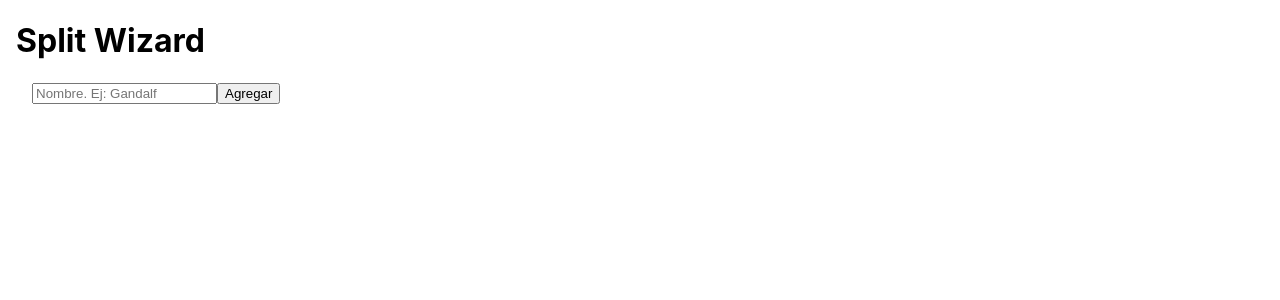
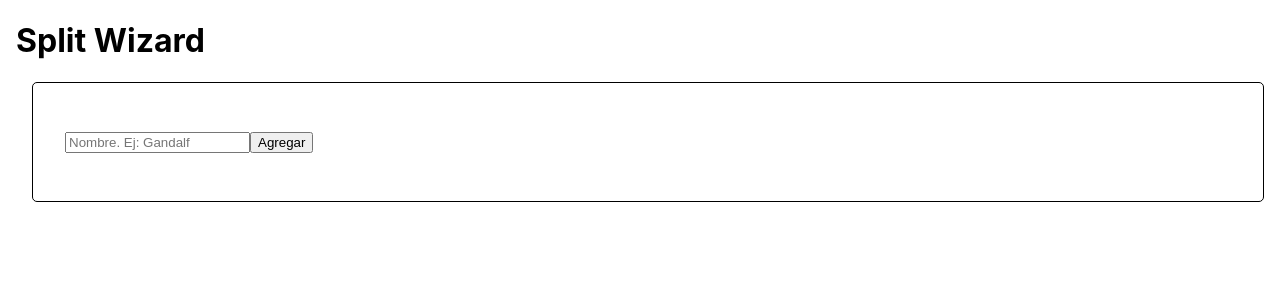
Before and after one commit to mmanna3/split-wizard, a React (Create React App) app: page / in a window 1280 px wide. Shown: the top 300 px of the page. Built offline with nearby package versions, Linux system fonts and the light colour scheme.

Commit message:
Configura eslint

```diff
--- a/src/App.tsx
+++ b/src/App.tsx
@@ -1,12 +1,12 @@
-import ListaIntegrantes from './ListaIntegrantes'
+import ListaIntegrantes from './ListaIntegrantes';
 import './App.css';
-
-
 
 function App() {
   const estilos = {
-    contenedor: { marginLeft: "1em" }
-  }
+    contenedor: {
+      marginLeft: '1em',
+    },
+  };
 
   return (
     <div style={estilos.contenedor}>
--- a/src/ListaIntegrantes.tsx
+++ b/src/ListaIntegrantes.tsx
@@ -1,19 +1,22 @@
 import { useState } from 'react';
 import './App.css';
 
-
-
 function ListaIntegrantes() {
   const estilos = {
-    contenedor: { marginLeft: "1em" }
-  }
+    contenedor: {
+      margin: '1em',
+      border: 'solid 1px black',
+      borderRadius: '5px',
+      padding: '2em',
+    },
+  };
 
   const [lista, setLista] = useState<string[]>([]);
-  const [nuevoIntegrante, setNuevoIntegrante] = useState("");
+  const [nuevoIntegrante, setNuevoIntegrante] = useState('');
 
   const agregarIntegrante = () => {
-    setLista((listaAnterior) => [...listaAnterior, nuevoIntegrante])
-  }
+    setLista((listaAnterior) => [...listaAnterior, nuevoIntegrante]);
+  };
 
   return (
     <div style={estilos.contenedor}>
@@ -21,9 +24,9 @@ function ListaIntegrantes() {
         {lista.map((integrante) => <div>{integrante}</div>)}
       </div>
       <div>
-        <div>
-          <input type="text" value={nuevoIntegrante} onChange={(event) => setNuevoIntegrante(event.target.value)} placeholder='Nombre. Ej: Gandalf'></input>
-          <button onClick={() => agregarIntegrante()}>Agregar</button>
+        <div style={{ marginTop: '1em', marginBottom: '1em' }}>
+          <input type="text" value={nuevoIntegrante} onChange={(event) => setNuevoIntegrante(event.target.value)} placeholder="Nombre. Ej: Gandalf" />
+          <button type="button" onClick={() => agregarIntegrante()}>Agregar</button>
         </div>
       </div>
     </div>
```
Also changed, not shown: package.json (+10 -0 lines), .eslintrc.js (added), 2 other files (tests, documents, lock files or other folders).
